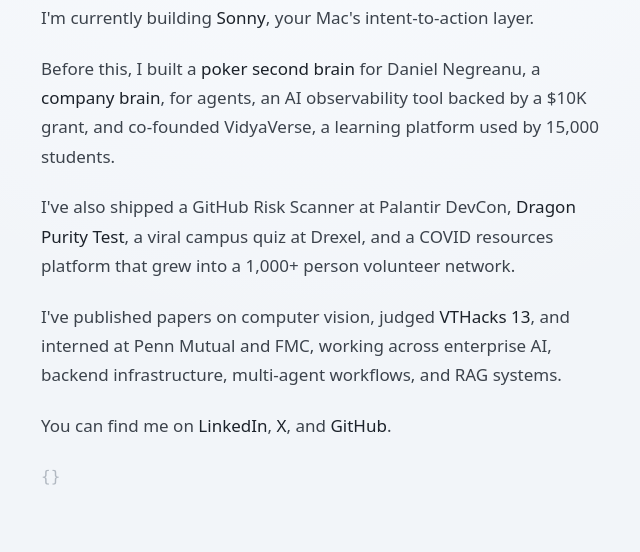
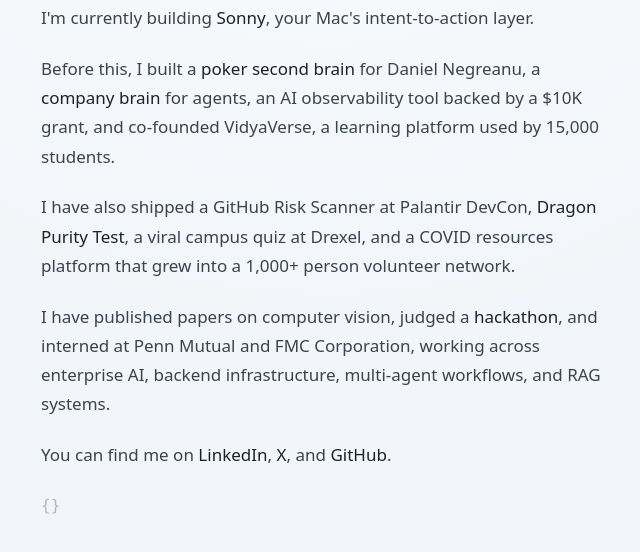
Before and after one commit to sauranshbhardwaj/personal-website, a website: page public/index.html in a window 1280 px wide. Shown: the part 162-714 px from the top of the page, without its empty margins (311-951 px from the left). Drawn offline with Linux system fonts and the light colour scheme.

Commit message:
quartely update on work

```diff
--- a/public/index.html
+++ b/public/index.html
@@ -32,21 +32,21 @@
         <p>
           Before this, I built a
           <a href="https://playwithdanielnegreanu.com">poker second brain</a> for Daniel Negreanu,
-          a <a href="https://github.com/sauranshbhardwaj/Threebrain">company brain</a>, for agents,
+          a <a href="https://github.com/sauranshbhardwaj/Threebrain">company brain</a> for agents,
           an AI observability tool backed by a $10K grant,
           and co-founded VidyaVerse, a learning platform used by 15,000 students.
         </p>
 
         <p>
-          I've also shipped a GitHub Risk Scanner at Palantir DevCon,
+          I have also shipped a GitHub Risk Scanner at Palantir DevCon,
           <a href="https://dragonpuritytest.com">Dragon Purity Test</a>, a viral campus quiz at Drexel,
           and a COVID resources platform that grew into a 1,000+ person volunteer network.
         </p>
 
         <p>
-          I've published papers on computer vision,
-          judged <a href="https://credsverse.com/credentials/603ab4a9-ea99-453c-8fbd-4059a7df1d36">VTHacks 13</a>,
-          and interned at Penn Mutual and FMC, working across enterprise AI, backend infrastructure, multi-agent workflows, and RAG systems.
+          I have published papers on computer vision,
+          judged a <a href="https://credsverse.com/credentials/603ab4a9-ea99-453c-8fbd-4059a7df1d36">hackathon</a>,
+          and interned at Penn Mutual and FMC Corporation, working across enterprise AI, backend infrastructure, multi-agent workflows, and RAG systems.
         </p>
 
         <p>
```
